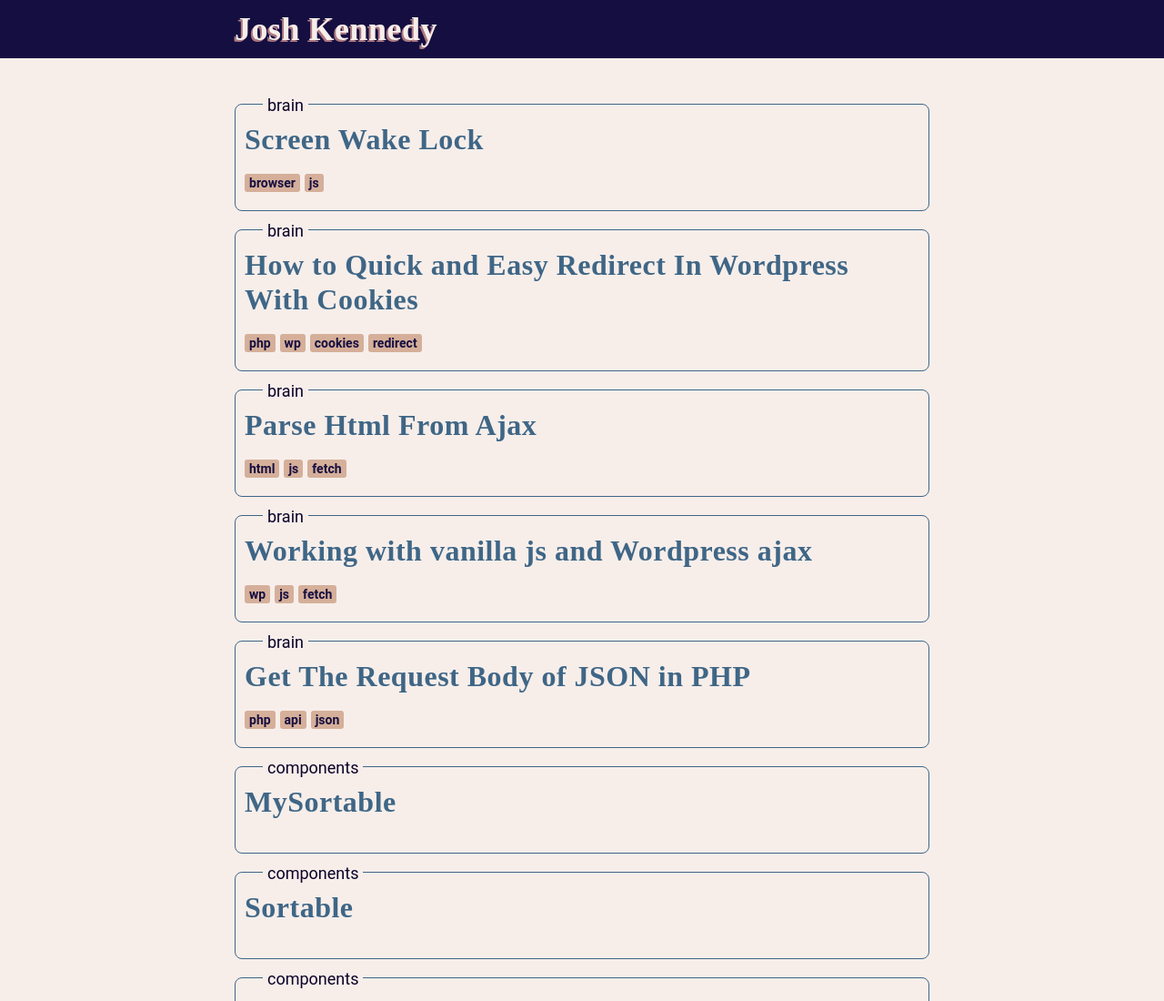
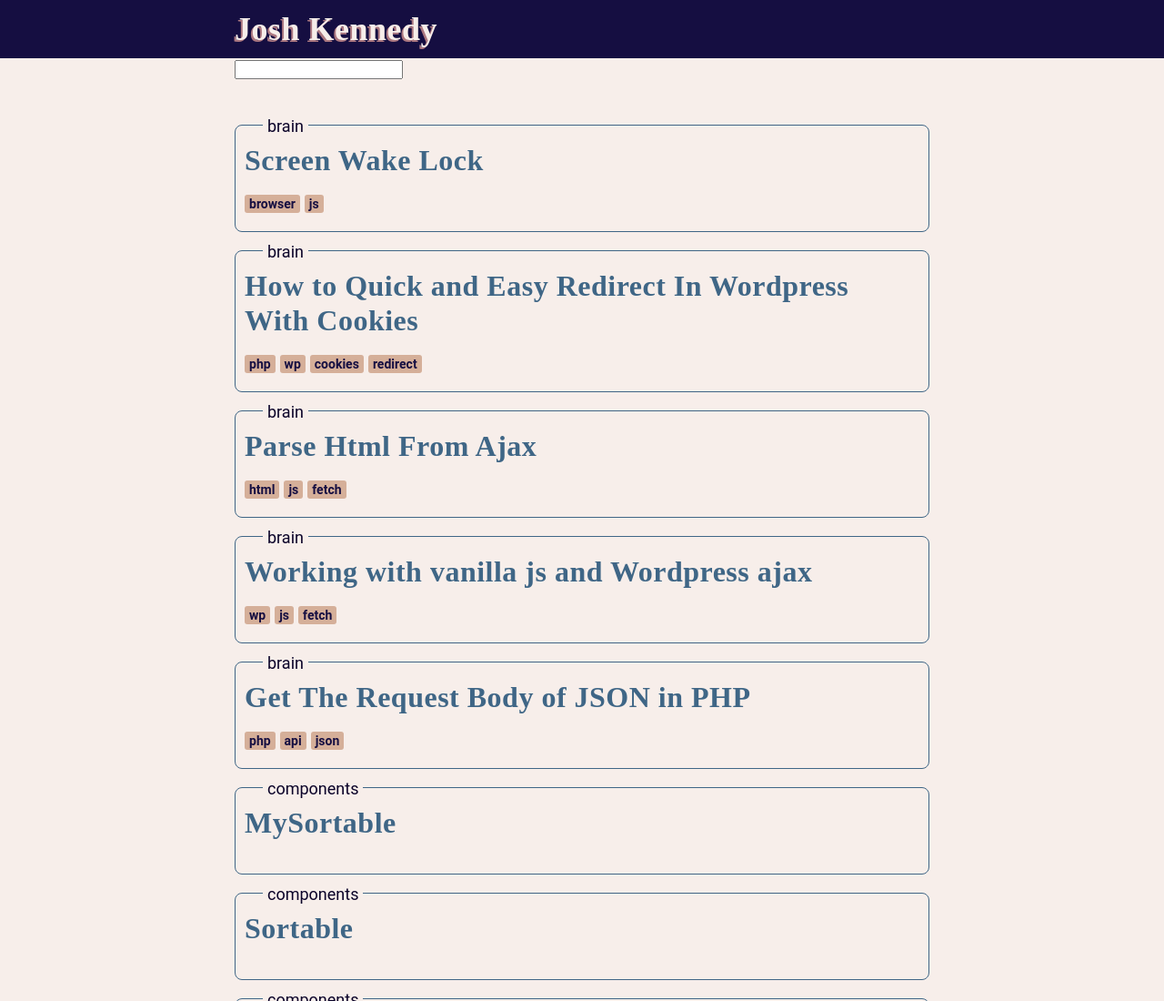
Before and after one commit to joshmkennedy/tid-bits-of-react-playground, a Gatsby site: page / in a window 1280 px wide. Shown: the top 1100 px of the page at 91% size. Built offline with nearby package versions, Linux system fonts and the light colour scheme; Gatsby itself is replaced by a stand-in of ours; some packages are replaced by stand-ins of ours.

Commit message:
basic search functionality

```diff
--- a/src/pages/index.js
+++ b/src/pages/index.js
@@ -1,4 +1,4 @@
-import React from 'react'
+import React, { useState } from 'react'
 import { Link, graphql } from 'gatsby'
 import PostCard from '../components/PostCard'
 import Bio from '../components/Bio'
@@ -7,6 +7,31 @@ import SEO from '../components/seo'
 
 function BlogIndex({ data, location }) {
   const siteTitle = data.site.siteMetadata.title
+  const [searchString, setSearchString] = useState('')
+  function search(needle, haystack) {
+    return haystack.toLowerCase().includes(needle.toLowerCase())
+  }
+  function filterFn(post) {
+    if (searchString.length < 2) return true
+    const {
+      frontmatter: { title, tags },
+    } = post
+    if (search(searchString, title)) {
+      return true
+    }
+
+    if (tags) {
+      for (let i = 0; i < tags.length; i++) {
+        const tag = tags[i]
+        if (tag.toLowerCase().includes(searchString.toLowerCase())) {
+          console.log(post)
+          console.log(tag)
+          return true
+        }
+      }
+    }
+  }
+
   const { allMdx } = data
   return (
     <Layout location={location} title={siteTitle}>
@@ -15,9 +40,16 @@ function BlogIndex({ data, location }) {
           title="All posts"
           keywords={[`blog`, `gatsby`, `javascript`, `react`]}
         />
-
+        <form onSubmit={e => e.preventDefault()}>
+          <input
+            type="search"
+            name="search"
+            id="search"
+            onChange={e => setSearchString(e.target.value)}
+          />
+        </form>
         <ul className="post-list">
-          {allMdx.nodes.map(post => {
+          {allMdx.nodes.filter(filterFn).map(post => {
             return (
               <li key={post.fields.slug}>
                 <PostCard post={post} />
```
